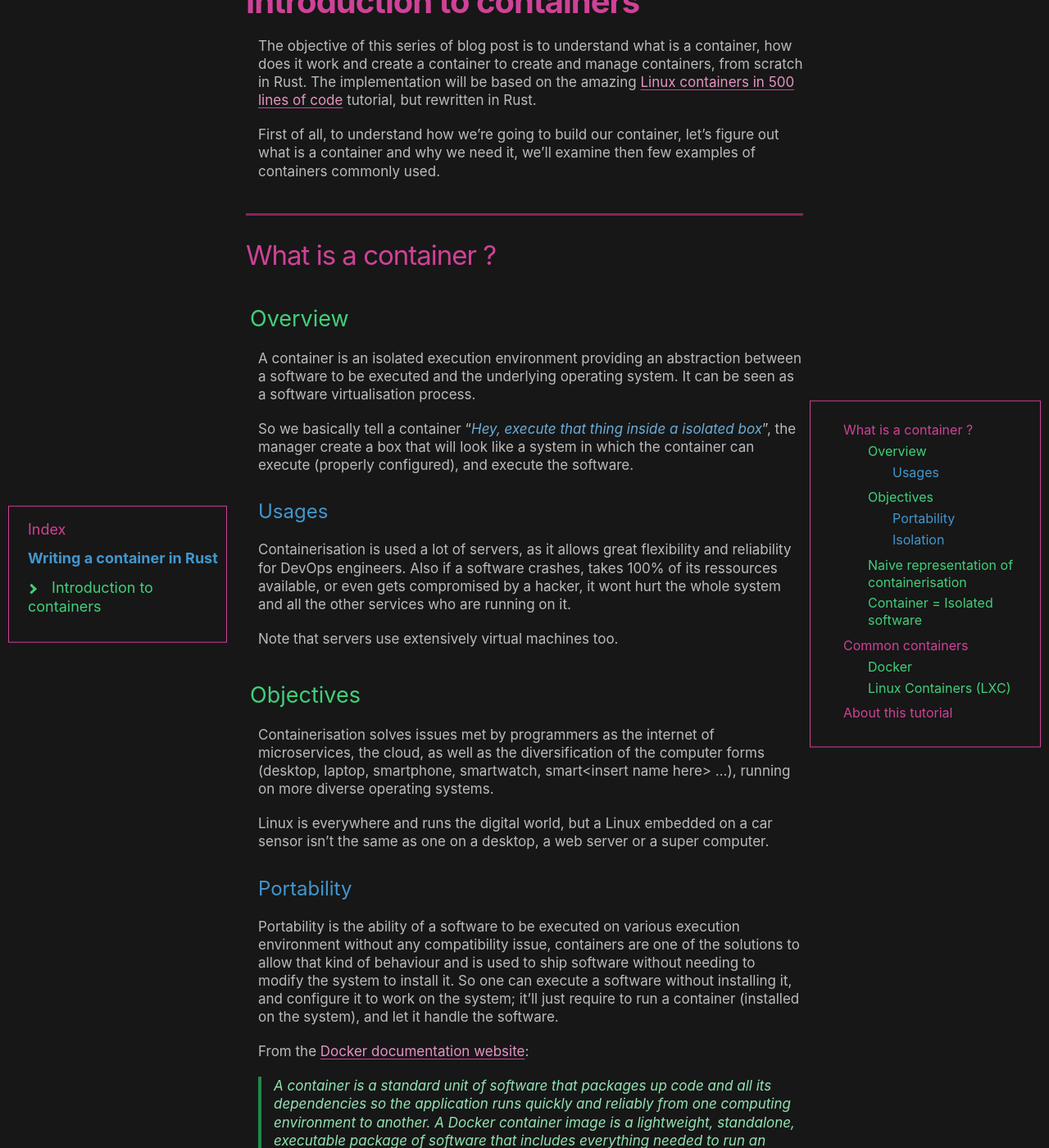
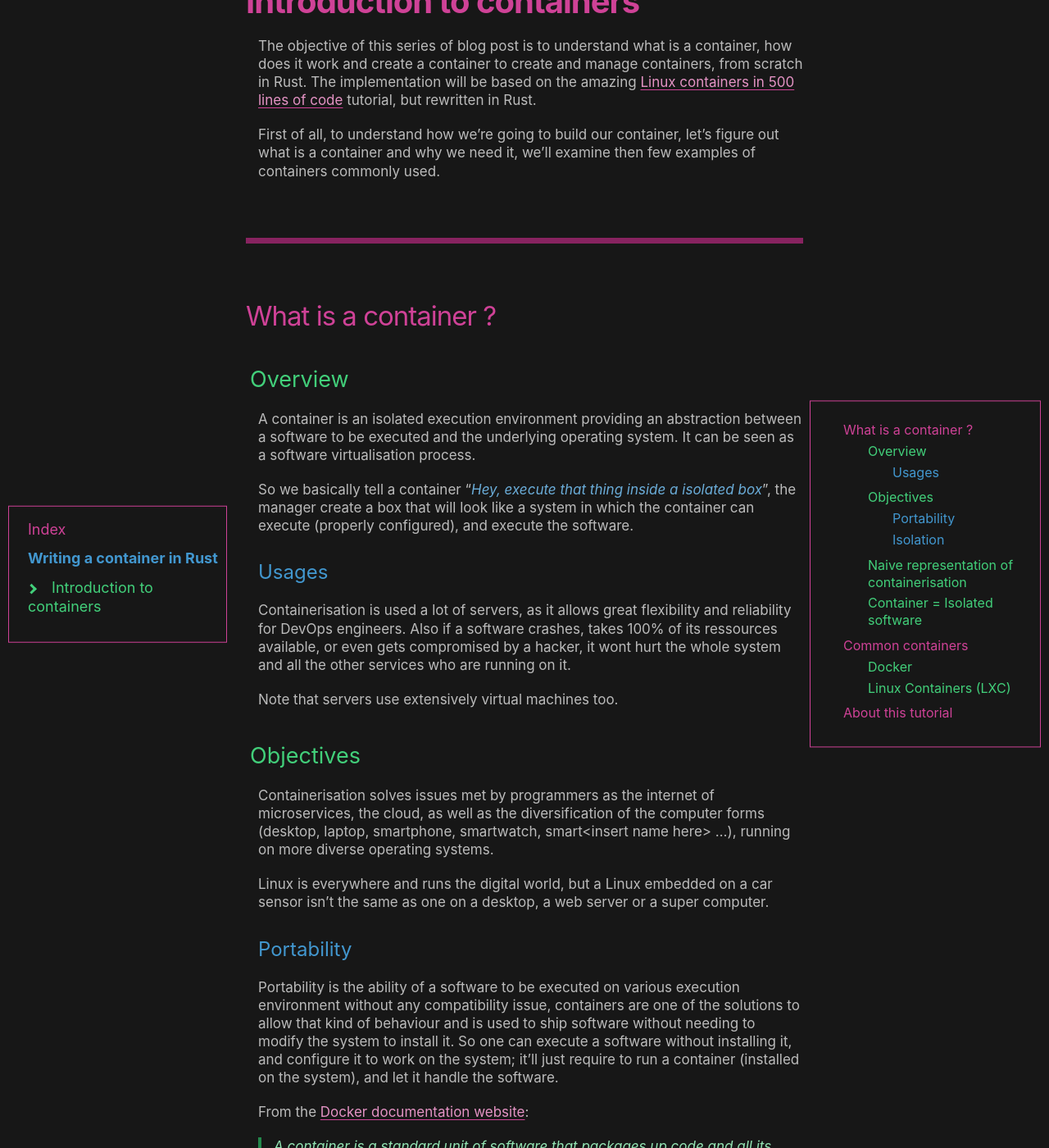
Before and after one commit to litchipi/litchipi.github.io, a Jekyll site: the page built from _posts/2021-09-13-container-in-rust-part1.md, in a window 1280 px wide and 1400 px high, scrolled down 316 px. Shown: the whole window at 82% size. Built offline with Jekyll 4.4.1, drawn with Linux system fonts in a browser that asks for light colours.

Commit message:
style: Increasing margin between post parts

```diff
--- a/_sass/post.scss
+++ b/_sass/post.scss
@@ -13,12 +13,12 @@
 	}
 
 	h1 {
-		border-top: 3px solid $color1_dark;
+		border-top: 7px solid $color1_dark;
 		color: $color1;
 		font-size: 33px;
 		margin: unset;
-		margin-top: 40px;
-		padding-top: 30px;
+		margin-top: 70px;
+		padding-top: 70px;
 		margin-bottom: 10px;
 	}
 
```
